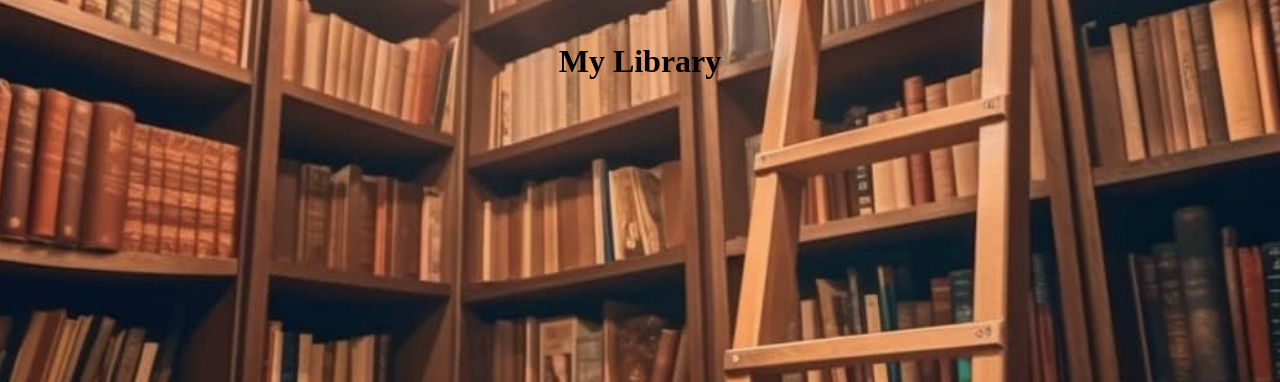
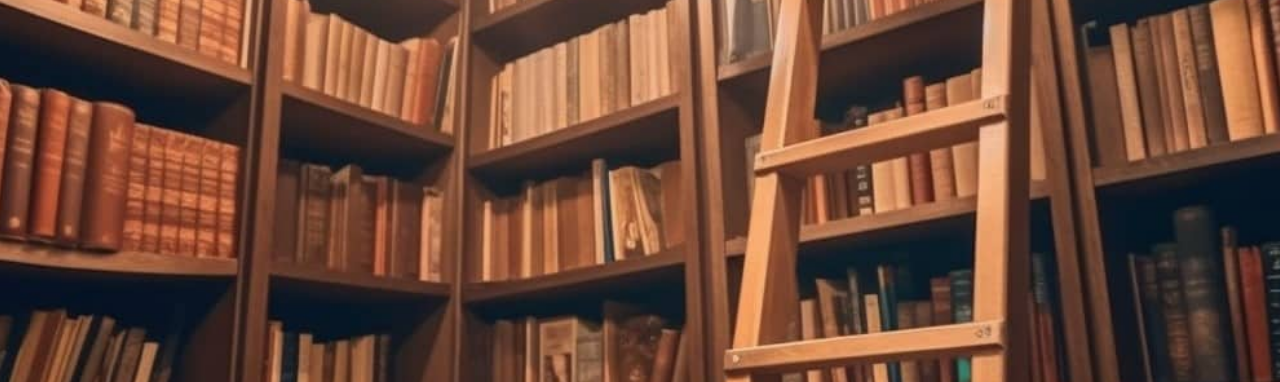
Before and after one commit to rela7e/MyLibrary, a Django app: page /home/ in a window 1280 px wide. Shown: the part 38-420 px from the top of the page. Run offline with Django 5.2, Linux system fonts and the light colour scheme.

Commit message:
change homepage

```diff
--- a/main_app/templates/home.html
+++ b/main_app/templates/home.html
@@ -1,6 +1,5 @@
 {% extends 'base.html' %}
 {% block content %}
 
-<h1 class="page-title">My Library</h1>
 
 {% endblock %}
```
